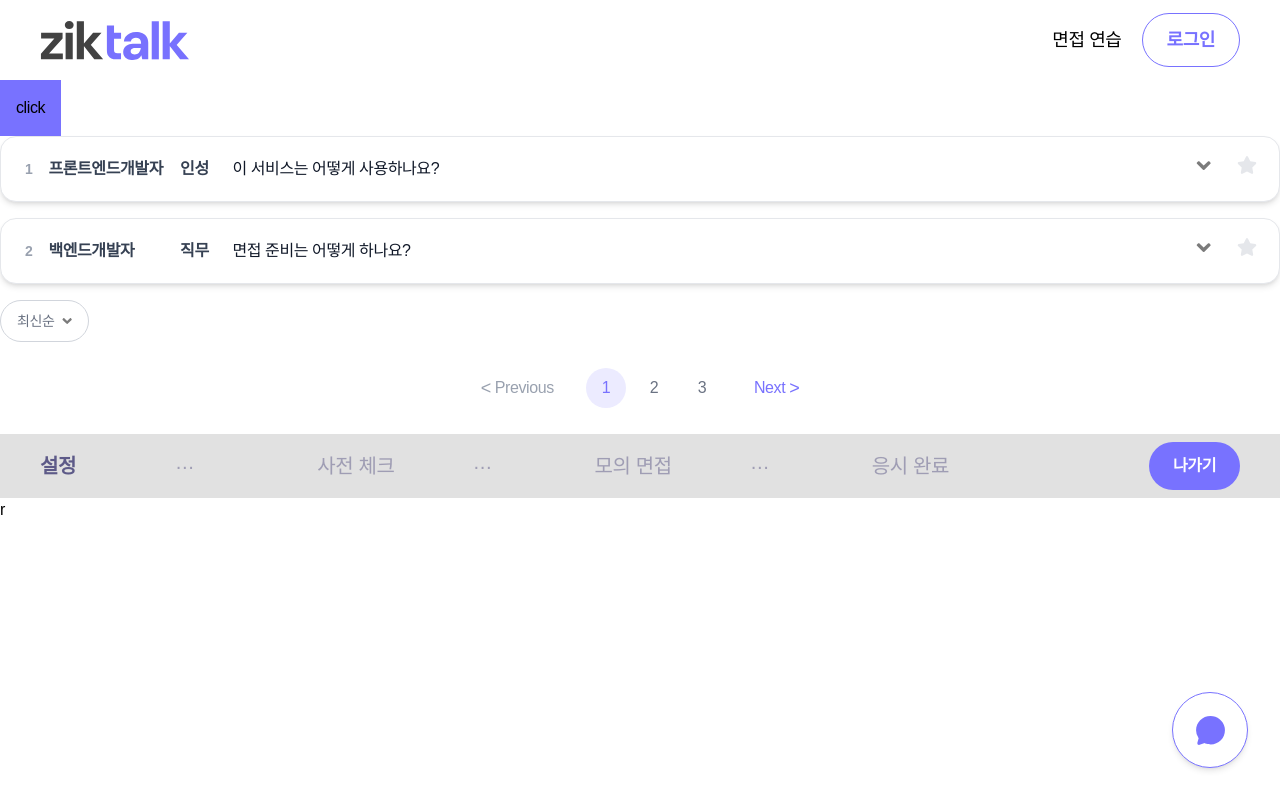
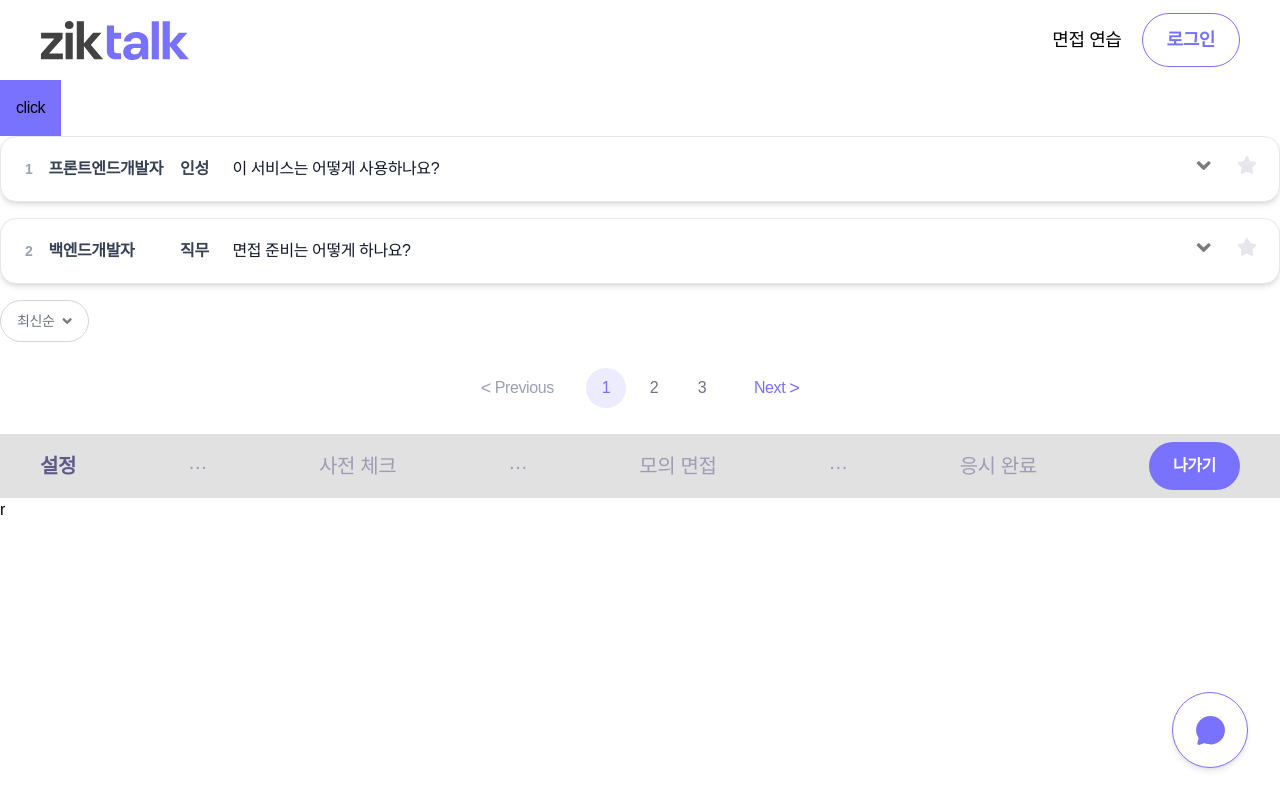
Before and after one commit to ko9612/ZikTalk, a React (Vite) app in the folder client/: page /test in a window 1280 px wide. Shown: the top 810 px of the page. Built offline with nearby package versions, Linux system fonts and the light colour scheme.

Commit message:
style: interview tab style 수정 (#35)

```diff
--- a/client/src/components/common/InterviewTab.jsx
+++ b/client/src/components/common/InterviewTab.jsx
@@ -8,22 +8,23 @@ const InterviewTab = () => {
 
   return (
     <div className="bg-zik-border/50 mx-auto flex h-[4rem] w-full justify-center">
-      <div className="text-zik-text flex w-full max-w-[1200px] items-center justify-between gap-6 px-6 text-[20px] font-medium xl:px-0">
+      <ul className="text-zik-text m-0 flex w-full max-w-[1200px] list-none items-center justify-between gap-6 px-6 text-[20px] font-medium xl:px-0">
         {tabs.map((tab, index) => (
-          <li key={tab} className="flex w-full">
-            <div
-              key={tab}
-              className={`text-nowrap ${tabSelect === tab ? "text-zik-text font-bold" : "text-zik-text/50"}`}
+          <React.Fragment key={tab}>
+            <li
+              className={`${tabSelect === tab ? "text-zik-text font-bold" : "text-zik-text/50"}`}
             >
               {tab}
-            </div>
+            </li>
             {index < tabs.length - 1 && (
-              <i className="text-zik-text/50 mx-auto text-center">···</i>
+              <li className="text-zik-text/50">···</li>
             )}
-          </li>
+          </React.Fragment>
         ))}
-        <Button className="text-nowrap">나가기</Button>
-      </div>
+        <li>
+          <Button>나가기</Button>
+        </li>
+      </ul>
     </div>
   );
 };
```
